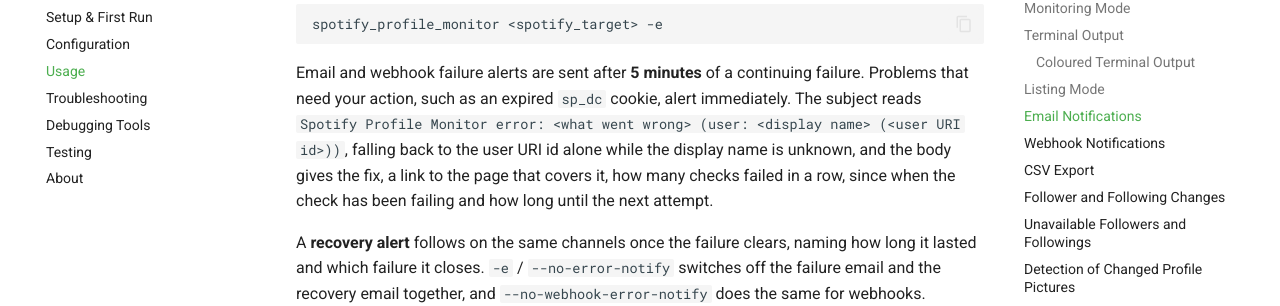
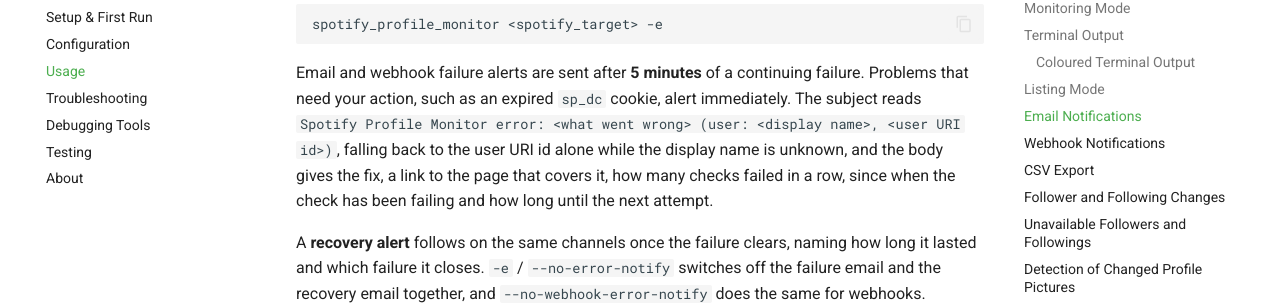
Before and after one commit to misiektoja/spotify_profile_monitor, an MkDocs documentation site: the page built from docs/usage.md, in a window 1280 px wide and 900 px high, scrolled down 7903 px. Shown: the part 145-451 px from the top of the window. Built offline with MkDocs 1.6.1 and Material for MkDocs 9.7.7, drawn with Linux system fonts in a browser that asks for light colours; comment, search, counter and statistics services are not loaded.

````diff
--- a/docs/usage.md
+++ b/docs/usage.md
@@ -275,7 +275,7 @@ To disable sending an email on errors (enabled by default):
 spotify_profile_monitor <spotify_target> -e
 ```
 
-Email and webhook failure alerts are sent after **5 minutes** of a continuing failure. Problems that need your action, such as an expired `sp_dc` cookie, alert immediately. The subject reads `Spotify Profile Monitor error: <what went wrong> (user: <display name> (<user URI id>))`, falling back to the user URI id alone while the display name is unknown, and the body gives the fix, a link to the page that covers it, how many checks failed in a row, since when the check has been failing and how long until the next attempt.
+Email and webhook failure alerts are sent after **5 minutes** of a continuing failure. Problems that need your action, such as an expired `sp_dc` cookie, alert immediately. The subject reads `Spotify Profile Monitor error: <what went wrong> (user: <display name>, <user URI id>)`, falling back to the user URI id alone while the display name is unknown, and the body gives the fix, a link to the page that covers it, how many checks failed in a row, since when the check has been failing and how long until the next attempt.
 
 A **recovery alert** follows on the same channels once the failure clears, naming how long it lasted and which failure it closes. `-e` / `--no-error-notify` switches off the failure email and the recovery email together, and `--no-webhook-error-notify` does the same for webhooks.
 
````
